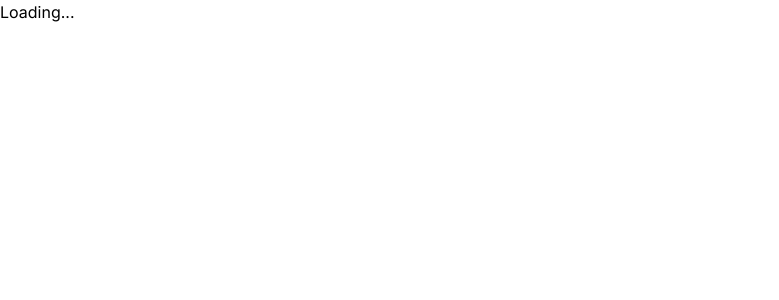
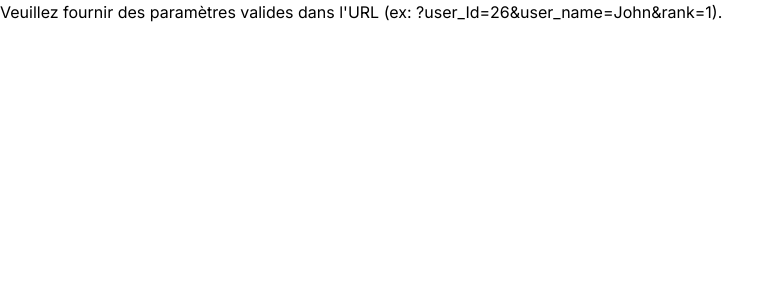
Before and after one commit to Hu-man-man/futurobaby_front, a Next.js app: page /pages/guessDisplay in a window 1280 px wide. Shown: the top 300 px of the page, without its empty margins (0-779 px from the left). Built offline with nearby package versions, Linux system fonts and the light colour scheme.

Commit message:
on recommance

```diff
--- a/app/pages/guessDisplay/page.tsx
+++ b/app/pages/guessDisplay/page.tsx
@@ -1,90 +1,29 @@
-
-// "use client";
-
-// import { useRouter, useSearchParams } from "next/navigation";
-// import { GuessDisplayComponent } from "../../components/GuessDisplayComponent";
-
-// const GuessDisplayPage = () => {
-//   const router = useRouter();
-//   const searchParams = useSearchParams();
-
-//   // Récupération des paramètres de l'URL
-//   const user_Id = searchParams.get("user_id");
-//   const user_name = searchParams.get("user_name");
-//   const rankParam = searchParams.get("rank");
-
-//   const rank = rankParam ? parseInt(rankParam, 10) : null;
-
-//   // Vérification des paramètres
-//   if (!user_Id || !user_name || rank === null || isNaN(rank)) {
-//     console.error("Paramètres invalides :", { user_Id, user_name, rank });
-//     return (
-//       <div>
-//         Veuillez fournir des paramètres valides dans l'URL
-//         (ex: ?user_Id=26&user_name=John&rank=1).
-//       </div>
-//     );
-//   }
-
-//   return (
-//     <div className="flex flex-col justify-center items-center gap-2 my-3">
-//       <div
-//         className="custom-button outline-offset-8 font-bold w-fit"
-//         onClick={() => router.push("/pages/stats")}
-//       >
-//         Retour
-//       </div>
-//       <div className="md:m-0 m-2">
-//         <GuessDisplayComponent user_Id={user_Id} user_name={user_name} rank={rank} />
-//       </div>
-//       <div
-//         className="custom-button outline-offset-8 font-bold w-fit"
-//         onClick={() => router.push("/pages/stats")}
-//       >
-//         Retour
-//       </div>
-//     </div>
-//   );
-// };
-
-// export default GuessDisplayPage;
 
 "use client";
 
 import { useRouter, useSearchParams } from "next/navigation";
-import { useEffect, useState } from "react";
 import { GuessDisplayComponent } from "../../components/GuessDisplayComponent";
 
 const GuessDisplayPage = () => {
   const router = useRouter();
   const searchParams = useSearchParams();
-  const [params, setParams] = useState<{
-    user_Id: string | null;
-    user_name: string | null;
-    rank: number | null;
-  }>({
-    user_Id: null,
-    user_name: null,
-    rank: null,
-  });
 
-  useEffect(() => {
-    const user_Id = searchParams.get("user_id");
-    const user_name = searchParams.get("user_name");
-    const rankParam = searchParams.get("rank");
-    const rank = rankParam ? parseInt(rankParam, 10) : null;
+  // Récupération des paramètres de l'URL
+  const user_Id = searchParams.get("user_id");
+  const user_name = searchParams.get("user_name");
+  const rankParam = searchParams.get("rank");
 
-    // Vérification des paramètres
-    if (user_Id && user_name && rank !== null && !isNaN(rank)) {
-      setParams({ user_Id, user_name, rank });
-    } else {
-      console.error("Paramètres invalides :", { user_Id, user_name, rank });
-    }
-  }, [searchParams]);
+  const rank = rankParam ? parseInt(rankParam, 10) : null;
 
-  // Rendu conditionnel, n'affiche que si les paramètres sont prêts
-  if (!params.user_Id || !params.user_name || params.rank === null) {
-    return <div>Loading...</div>;
+  // Vérification des paramètres
+  if (!user_Id || !user_name || rank === null || isNaN(rank)) {
+    console.error("Paramètres invalides :", { user_Id, user_name, rank });
+    return (
+      <div>
+        Veuillez fournir des paramètres valides dans l'URL
+        (ex: ?user_Id=26&user_name=John&rank=1).
+      </div>
+    );
   }
 
   return (
@@ -96,11 +35,7 @@ const GuessDisplayPage = () => {
         Retour
       </div>
       <div className="md:m-0 m-2">
-        {/* <GuessDisplayComponent
-          user_Id={params.user_Id}
-          user_name={params.user_name}
-          rank={params.rank}
-        /> */} {/* j'esquive le problème pour la publication */}
+        <GuessDisplayComponent user_Id={user_Id} user_name={user_name} rank={rank} />
       </div>
       <div
         className="custom-button outline-offset-8 font-bold w-fit"
```
Also changed, not shown: app/components/GuessDisplayComponent.tsx (+0 -20 lines).
